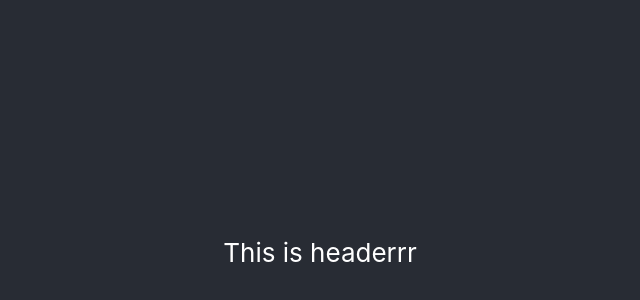
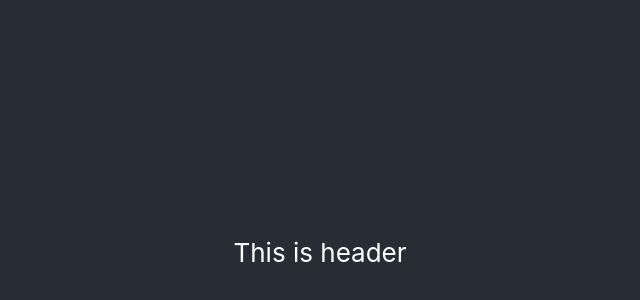
Before and after one commit to kaleemullah19/sneakypestcontrol, a React (Create React App) app: page / in a window 1280 px wide. Shown: the part 148-448 px from the top of the page, without its empty margins (320-960 px from the left). Built offline with nearby package versions, Linux system fonts and the light colour scheme.

Commit message:
commit changes

```diff
--- a/src/App.js
+++ b/src/App.js
@@ -5,7 +5,7 @@ function App() {
   return (
     <div className="App">
       <header className="App-header">
-      This is headerrr
+      This is header
       </header>
     </div>
   );
```
